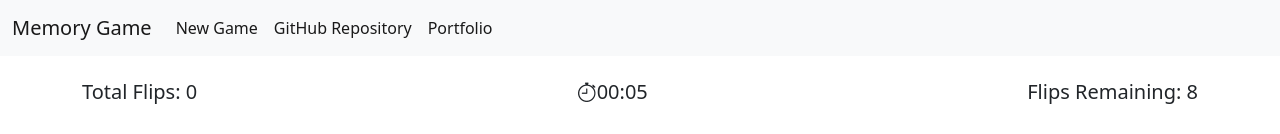
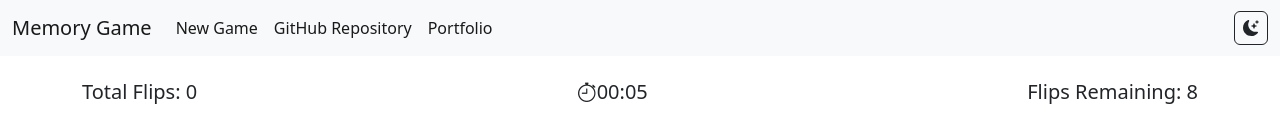
Before and after one commit to banuaggun/react-memory-game, a React (Create React App) app: page / in a window 1280 px wide. Shown: the top 134 px of the page. Built offline with nearby package versions, Linux system fonts and the light colour scheme.

Commit message:
Navbar Dark & Light Theme Created

```diff
--- a/src/App.js
+++ b/src/App.js
@@ -1,11 +1,21 @@
-import React from 'react'
+import {useState} from 'react'
 import MainArea from './components/MainArea'
 import Navbar from './components/Navbar'
 
-function App() {
+const App = () => {
+
+  const [theme, setTheme] = useState('light');
+
+  const handleThemeChange = () => {
+    if(theme === 'light'){
+      setTheme('dark');
+    }else{
+      setTheme('light');
+    }
+  }
   return (
     <>
-      <Navbar/>
+      <Navbar theme={theme} switchTheme={handleThemeChange} />
       <MainArea difficulty="4" />
     </>
   )
--- a/src/components/Navbar.jsx
+++ b/src/components/Navbar.jsx
@@ -1,8 +1,8 @@
 import React from "react";
 
-function Navbar() {
+function Navbar({theme, switchTheme}) {
     return (
-        <nav className="navbar navbar-expand-lg bg-light">
+        <nav className={`navbar navbar-expand-lg bg-${theme} navbar-${theme}`}>
             <div className="container-fluid">
                 <a className="navbar-brand" href="#">
                     Memory Game
@@ -51,7 +51,34 @@ function Navbar() {
                             </a>
                         </li>
                     </ul>
+                    <div className={`d-flex border border-${theme === 'light' ? 'dark' : 'light'} rounded p-2`} onClick={switchTheme}>
+                        {theme !== 'light' ?
+                        <svg
+                            xmlns="http://www.w3.org/2000/svg"
+                            width="16"
+                            height="16"
+                            fill="currentColor"
+                            className="bi bi-sun-fill"
+                            viewBox="0 0 16 16"
+                            style={{filter: `invert(1)`}}
+                        >
+                            <path d="M8 12a4 4 0 1 0 0-8 4 4 0 0 0 0 8zM8 0a.5.5 0 0 1 .5.5v2a.5.5 0 0 1-1 0v-2A.5.5 0 0 1 8 0zm0 13a.5.5 0 0 1 .5.5v2a.5.5 0 0 1-1 0v-2A.5.5 0 0 1 8 13zm8-5a.5.5 0 0 1-.5.5h-2a.5.5 0 0 1 0-1h2a.5.5 0 0 1 .5.5zM3 8a.5.5 0 0 1-.5.5h-2a.5.5 0 0 1 0-1h2A.5.5 0 0 1 3 8zm10.657-5.657a.5.5 0 0 1 0 .707l-1.414 1.415a.5.5 0 1 1-.707-.708l1.414-1.414a.5.5 0 0 1 .707 0zm-9.193 9.193a.5.5 0 0 1 0 .707L3.05 13.657a.5.5 0 0 1-.707-.707l1.414-1.414a.5.5 0 0 1 .707 0zm9.193 2.121a.5.5 0 0 1-.707 0l-1.414-1.414a.5.5 0 0 1 .707-.707l1.414 1.414a.5.5 0 0 1 0 .707zM4.464 4.465a.5.5 0 0 1-.707 0L2.343 3.05a.5.5 0 1 1 .707-.707l1.414 1.414a.5.5 0 0 1 0 .708z" />
+                        </svg>
 
+                    :
+                        <svg
+                            xmlns="http://www.w3.org/2000/svg"
+                            width="16"
+                            height="16"
+                            fill="currentColor"
+                            className="bi bi-moon-stars-fill"
+                            viewBox="0 0 16 16"
+                        >
+                            <path d="M6 .278a.768.768 0 0 1 .08.858 7.208 7.208 0 0 0-.878 3.46c0 4.021 3.278 7.277 7.318 7.277.527 0 1.04-.055 1.533-.16a.787.787 0 0 1 .81.316.733.733 0 0 1-.031.893A8.349 8.349 0 0 1 8.344 16C3.734 16 0 12.286 0 7.71 0 4.266 2.114 1.312 5.124.06A.752.752 0 0 1 6 .278z" />
+                            <path d="M10.794 3.148a.217.217 0 0 1 .412 0l.387 1.162c.173.518.579.924 1.097 1.097l1.162.387a.217.217 0 0 1 0 .412l-1.162.387a1.734 1.734 0 0 0-1.097 1.097l-.387 1.162a.217.217 0 0 1-.412 0l-.387-1.162A1.734 1.734 0 0 0 9.31 6.593l-1.162-.387a.217.217 0 0 1 0-.412l1.162-.387a1.734 1.734 0 0 0 1.097-1.097l.387-1.162zM13.863.099a.145.145 0 0 1 .274 0l.258.774c.115.346.386.617.732.732l.774.258a.145.145 0 0 1 0 .274l-.774.258a1.156 1.156 0 0 0-.732.732l-.258.774a.145.145 0 0 1-.274 0l-.258-.774a1.156 1.156 0 0 0-.732-.732l-.774-.258a.145.145 0 0 1 0-.274l.774-.258c.346-.115.617-.386.732-.732L13.863.1z" />
+                        </svg>
+    }
+                    </div>
                 </div>
             </div>
         </nav>
```
